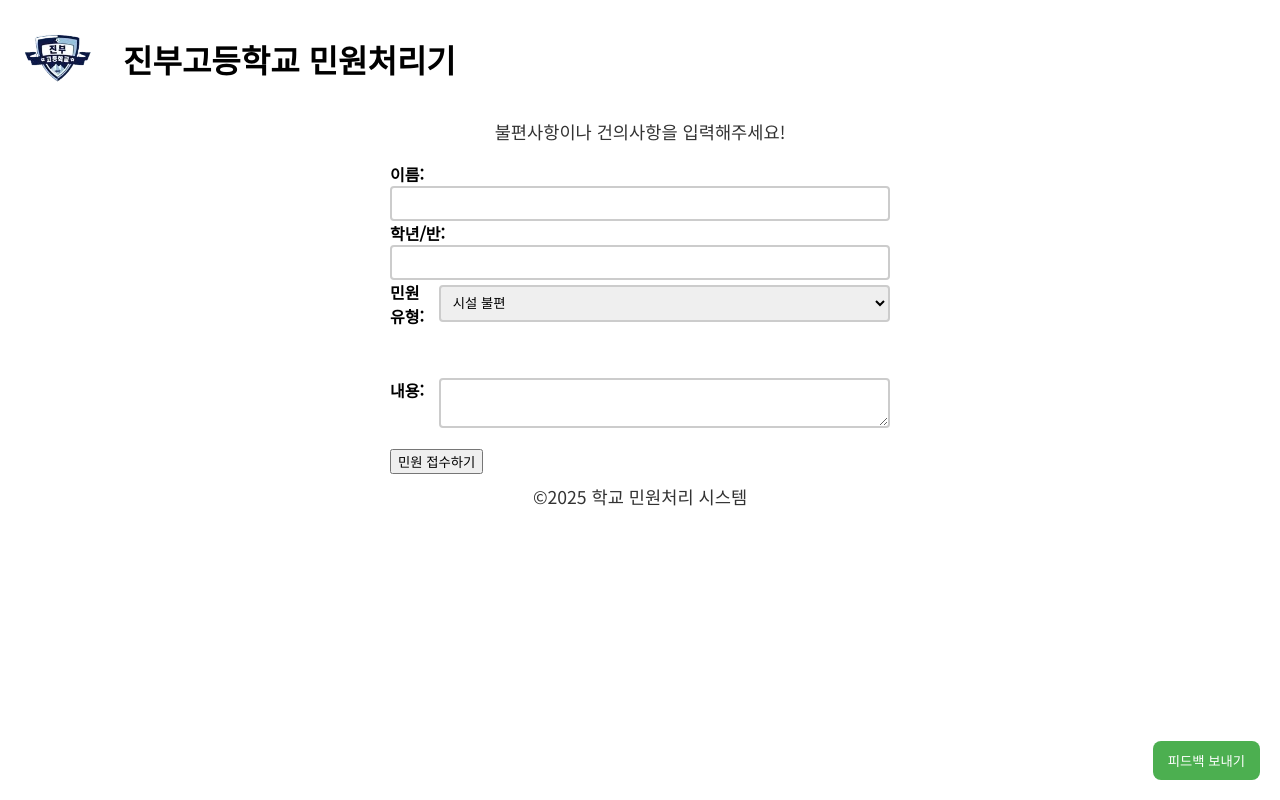
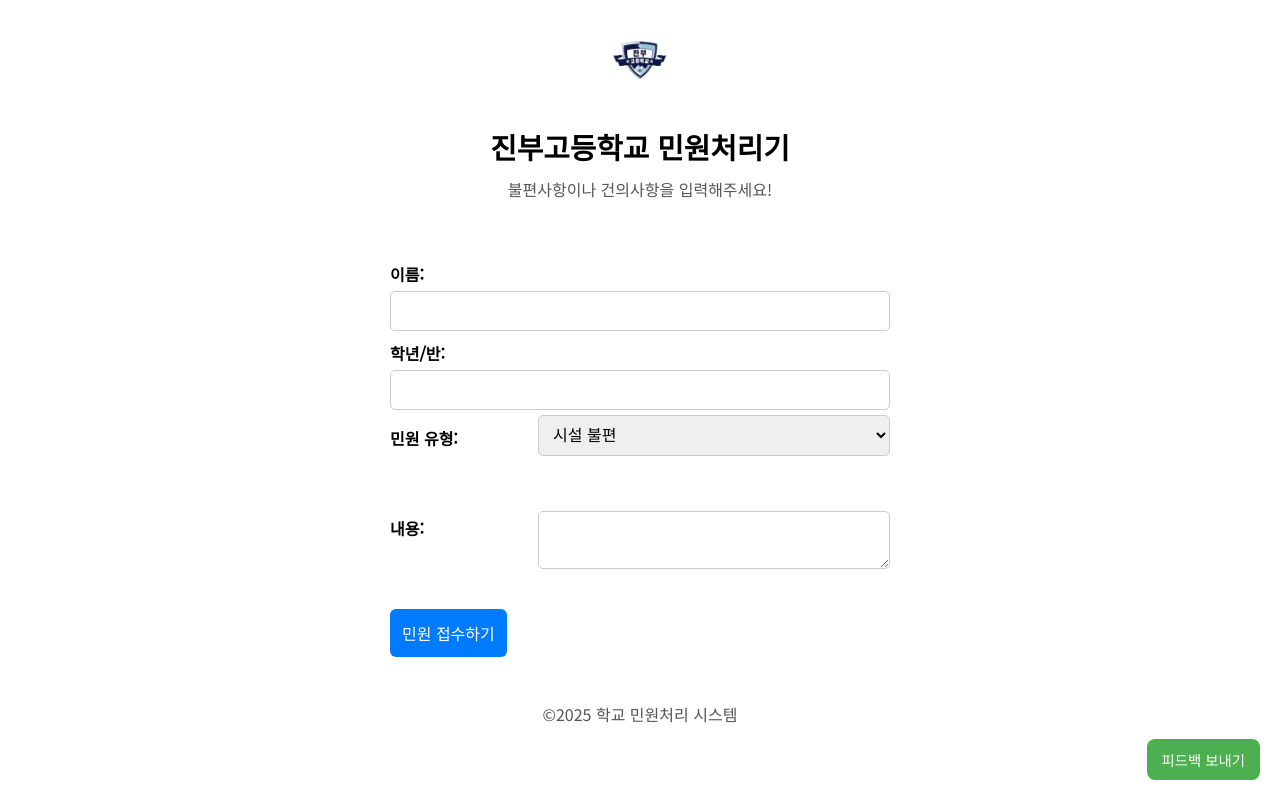
Before and after one commit to mdasdf245/jinbu-school, a plain HTML site: page index.html in a window 1280 px wide. Drawn offline with Linux system fonts and the light colour scheme.

Commit message:
Update style.css

```diff
--- a/style.css
+++ b/style.css
@@ -62,3 +62,117 @@ textarea {
     align-items: center;
 
 }
+body {
+font-family: 'Noto Sans KR', sans-serif;
+ margin: 0;
+ padding: 0;
+ background-color: #fff;
+ }
+
+header {
+padding: 20px;
+text-align: center;
+}
+
+.header-title {
+            display: flex;
+            flex-direction: column;
+            align-items: center;
+        }
+
+        .school-logo {
+            width: 80px;
+            height: auto;
+            margin-bottom: 10px;
+        }
+
+        h1 {
+            font-size: 1.8rem;
+            margin: 0;
+        }
+
+        .subtitle {
+            font-size: 1rem;
+            color: #555;
+        }
+
+        main {
+            padding: 15px;
+        }
+
+        form {
+            display: flex;
+            flex-direction: column;
+        }
+
+        label {
+            margin-top: 10px;
+            font-weight: bold;
+        }
+
+        input, select, textarea {
+            padding: 10px;
+            font-size: 1rem;
+            margin-top: 5px;
+            border: 1px solid #ccc;
+            border-radius: 5px;
+            width: 100%;
+            box-sizing: border-box;
+        }
+
+        textarea {
+            resize: vertical;
+        }
+
+        button[type="submit"] {
+            margin-top: 20px;
+            padding: 12px;
+            background-color: #007BFF;
+            color: white;
+            font-size: 1rem;
+            border: none;
+            border-radius: 6px;
+            cursor: pointer;
+        }
+
+        button[type="submit"]:hover {
+            background-color: #0056b3;
+        }
+
+        footer {
+            margin-top: 30px;
+            text-align: center;
+            padding-bottom: 40px;
+            color: #666;
+            font-size: 0.9rem;
+        }
+
+        /* 피드백 버튼 */
+        #feedbackBtn {
+            position: fixed;
+            bottom: 20px;
+            right: 20px;
+            padding: 12px 15px;
+            border-radius: 8px;
+            background-color: #4CAF50;
+            color: white;
+            border: none;
+            cursor: pointer;
+            font-size: 0.9rem;
+            z-index: 1001;
+        }
+
+        /* 피드백 모달창 */
+        #feedbackModal {
+            display: none;
+            position: fixed;
+            bottom: 70px;
+            right: 20px;
+            width: 300px;
+            background: white;
+            border: 1px solid #ccc;
+            padding: 15px;
+            box-shadow: 0 4px 8px rgba(0,0,0,0.2);
+            border-radius: 10px;
+            z-index: 1000;
+        }
```
